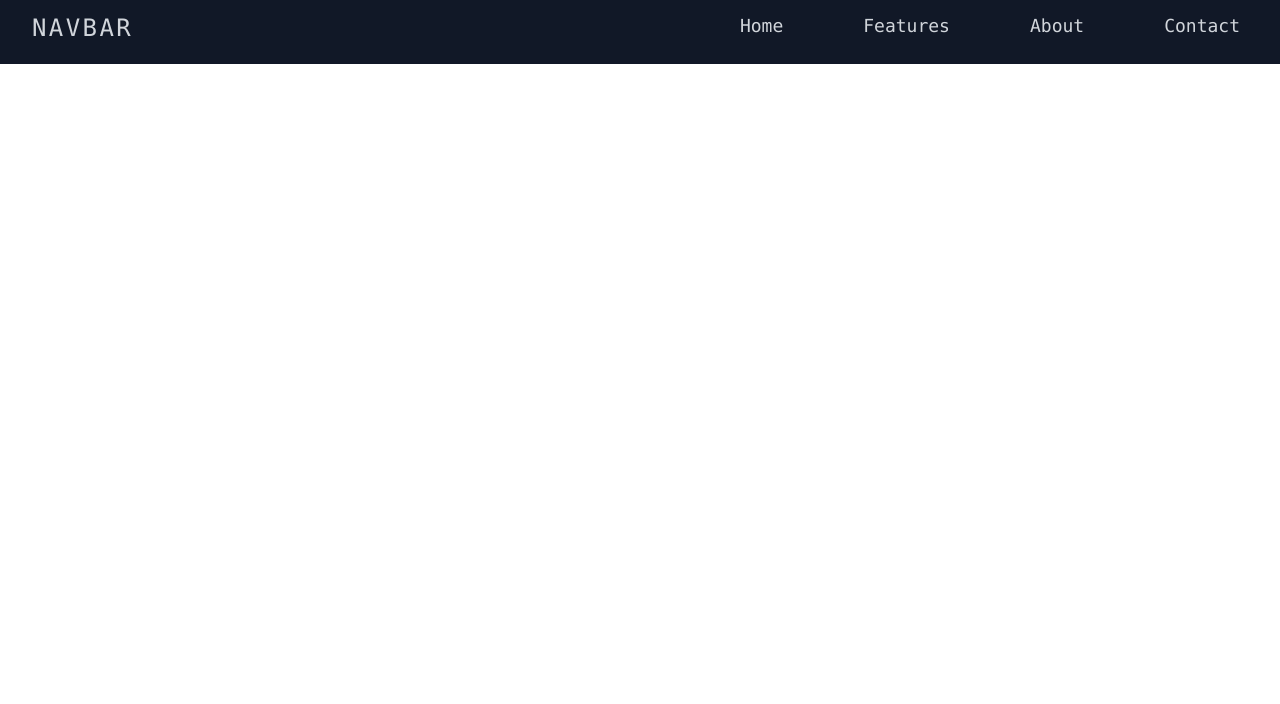
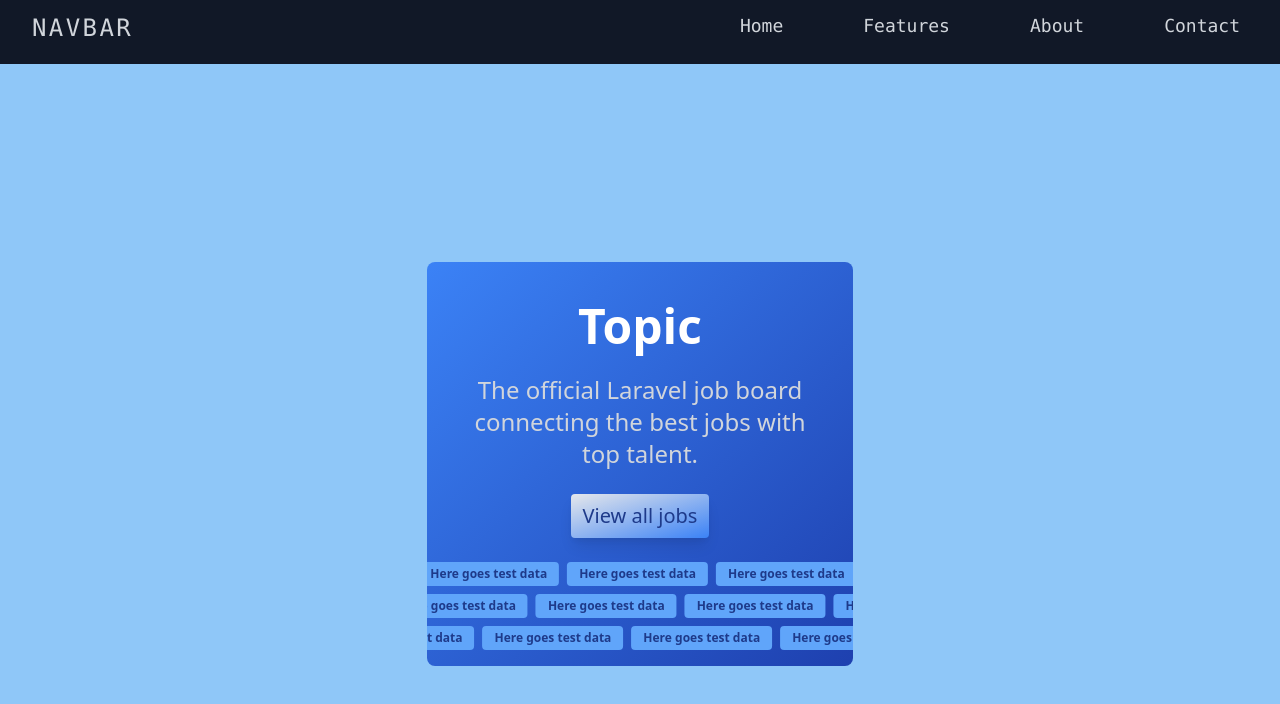
Before and after one commit to Sakshi6401/Work, a React (Create React App) app: page / in a window 1280 px wide. Shown: the top 704 px of the page. Built offline with nearby package versions, Linux system fonts and the light colour scheme.

Commit message:
completed card and navbar components

```diff
--- a/src/App.css
+++ b/src/App.css
@@ -1,38 +1,4 @@
 .App {
   text-align: center;
+  background-color: rgb(143, 199, 248);
 }
-
-.App-logo {
-  height: 40vmin;
-  pointer-events: none;
-}
-
-@media (prefers-reduced-motion: no-preference) {
-  .App-logo {
-    animation: App-logo-spin infinite 20s linear;
-  }
-}
-
-.App-header {
-  background-color: #282c34;
-  min-height: 100vh;
-  display: flex;
-  flex-direction: column;
-  align-items: center;
-  justify-content: center;
-  font-size: calc(10px + 2vmin);
-  color: white;
-}
-
-.App-link {
-  color: #61dafb;
-}
-
-@keyframes App-logo-spin {
-  from {
-    transform: rotate(0deg);
-  }
-  to {
-    transform: rotate(360deg);
-  }
-}
--- a/src/components/Card/Card.component.jsx
+++ b/src/components/Card/Card.component.jsx
@@ -3,8 +3,47 @@ import React from 'react';
 import './Card.style.css';
 
 const Card = () => (
-    <div>
-
+    <div className='min-h-screen flex justify-center items-center text-white shadow-md'>
+        <div className='relative w-64 h-90 sm:w-1/3 sm:h-auto overflow-hidden bg-gradient-to-tl from-blue-800 to-blue-500 ... bg-grad rounded-lg p-6 pb-32 space-y-6'>
+            <h2 className='mt-2 sm:mt-4 text-white font-semibold text-3xl sm:text-5xl'>Topic</h2>
+            <p className='text-base leading-5 sm:text-2xl text-gray-300'>The official Laravel job board connecting the best jobs with top&nbsp;talent.</p>
+            <a href="#" className='text-lg sm:text-xl inline-block shadow-lg bg-gradient-to-br from-gray-200 to bg-gray-50 ... rounded px-3 py-2 text-blue-900'>View all jobs</a>
+            <div className='space-y-2 right-0 left-0 bottom-4 absolute'>
+                <div className='scroller flex space-x-2 whitespace-nowrap text-xs font-bold text-blue-900 '>
+                    <a href="" className="bg-blue-400 py-1 px-3 rounded hover:text-black">Here goes test data</a>
+                    <a href="" className="bg-blue-400 py-1 px-3 rounded hover:text-black">Here goes test data</a>
+                    <a href="" className="bg-blue-400 py-1 px-3 rounded hover:text-black">Here goes test data</a>
+                    <a href="" className="bg-blue-400 py-1 px-3 rounded hover:text-black">Here goes test data</a>
+                    <a href="" className="bg-blue-400 py-1 px-3 rounded hover:text-black">Here goes test data</a>
+                    <a href="" className="bg-blue-400 py-1 px-3 rounded hover:text-black">Here goes test data</a>
+                    <a href="" className="bg-blue-400 py-1 px-3 rounded hover:text-black">Here goes test data</a>
+                    <a href="" className="bg-blue-400 py-1 px-3 rounded hover:text-black">Here goes test data</a>
+                    <a href="" className="bg-blue-400 py-1 px-3 rounded hover:text-black">Here goes test data</a>
+                </div>
+                <div className='scroller flex space-x-2 whitespace-nowrap text-xs font-bold text-blue-900'>
+                    <a href="" className="bg-blue-400 py-1 px-3 rounded hover:text-black">Here goes test data</a>
+                    <a href="" className="bg-blue-400 py-1 px-3 rounded hover:text-black">Here goes test data</a>
+                    <a href="" className="bg-blue-400 py-1 px-3 rounded hover:text-black">Here goes test data</a>
+                    <a href="" className="bg-blue-400 py-1 px-3 rounded hover:text-black">Here goes test data</a>
+                    <a href="" className="bg-blue-400 py-1 px-3 rounded hover:text-black">Here goes test data</a>
+                    <a href="" className="bg-blue-400 py-1 px-3 rounded hover:text-black">Here goes test data</a>
+                    <a href="" className="bg-blue-400 py-1 px-3 rounded hover:text-black">Here goes test data</a>
+                    <a href="" className="bg-blue-400 py-1 px-3 rounded hover:text-black">Here goes test data</a>
+                    <a href="" className="bg-blue-400 py-1 px-3 rounded hover:text-black">Here goes test data</a>
+                </div>
+                <div className='scroller flex space-x-2 whitespace-nowrap text-xs font-bold text-blue-900'>
+                    <a href="" className="bg-blue-400 py-1 px-3 rounded hover:text-black">Here goes test data</a>
+                    <a href="" className="bg-blue-400 py-1 px-3 rounded hover:text-black">Here goes test data</a>
+                    <a href="" className="bg-blue-400 py-1 px-3 rounded hover:text-black">Here goes test data</a>
+                    <a href="" className="bg-blue-400 py-1 px-3 rounded hover:text-black">Here goes test data</a>
+                    <a href="" className="bg-blue-400 py-1 px-3 rounded hover:text-black">Here goes test data</a>
+                    <a href="" className="bg-blue-400 py-1 px-3 rounded hover:text-black">Here goes test data</a>
+                    <a href="" className="bg-blue-400 py-1 px-3 rounded hover:text-black">Here goes test data</a>
+                    <a href="" className="bg-blue-400 py-1 px-3 rounded hover:text-black">Here goes test data</a>
+                    <a href="" className="bg-blue-400 py-1 px-3 rounded hover:text-black">Here goes test data</a>
+                </div>
+            </div>
+        </div>
     </div>
 );
 
--- a/src/components/Card/Card.style.css
+++ b/src/components/Card/Card.style.css
@@ -0,0 +1,24 @@
+.scroller{
+    animation: 15s scroll alternate infinite;
+}
+
+.scroller:first-child{
+    animation-delay: 2s;
+}
+
+.scroller:nth-child(2){
+    animation-delay: 4s;
+}
+
+.scroller:last-child{
+    animation-delay: 3s;
+}
+
+@keyframes scroll{
+    from{
+        transform: translateX(0);
+    }
+    to{
+        transform: translateX(-100%);
+    }
+}
--- a/src/components/Navbar/Navbar.component.jsx
+++ b/src/components/Navbar/Navbar.component.jsx
@@ -38,16 +38,16 @@ const Navbar = () => (
         Navbar
       </div>
       <div className="hidden sm:flex text-lg py-3" id="lol">
-        <a className="px-4 md:px-8 lg:px-10 hover:text-red-500" href="#">
+        <a className="px-4 md:px-8 lg:px-10 hover:text-blue-500" href="#">
           Home
         </a>
-        <a className="px-4 md:px-8 lg:px-10 hover:text-red-500" href="#">
+        <a className="px-4 md:px-8 lg:px-10 hover:text-blue-500" href="#">
           Features
         </a>
-        <a className="px-4 md:px-8 lg:px-10 hover:text-red-500" href="#">
+        <a className="px-4 md:px-8 lg:px-10 hover:text-blue-500" href="#">
           About
         </a>
-        <a className="px-4 md:px-8 lg:px-10 hover:text-red-500" href="#">
+        <a className="px-4 md:px-8 lg:px-10 hover:text-blue-500" href="#">
           Contact
         </a>
       </div>
@@ -65,16 +65,16 @@ const Navbar = () => (
       className="hidden sm:hidden bg-gray-900 text-gray-300 text-lg py-3"
       id="drop-down"
     >
-      <a className="px-4 md:px-8 lg:px-10 hover:text-red-500 block" href="#">
+      <a className="px-4 md:px-8 lg:px-10 hover:text-blue-500 block" href="#">
         Home
       </a>
-      <a className="px-4 md:px-8 lg:px-10 hover:text-red-500 block" href="#">
+      <a className="px-4 md:px-8 lg:px-10 hover:text-blue-500 block" href="#">
         Feature
       </a>
-      <a className="px-4 md:px-8 lg:px-10 hover:text-red-500 block" href="#">
+      <a className="px-4 md:px-8 lg:px-10 hover:text-blue-500 block" href="#">
         About
       </a>
-      <a className="px-4 md:px-8 lg:px-10 hover:text-red-500 block" href="#">
+      <a className="px-4 md:px-8 lg:px-10 hover:text-blue-500 block" href="#">
         Contact
       </a>
     </div>
```
